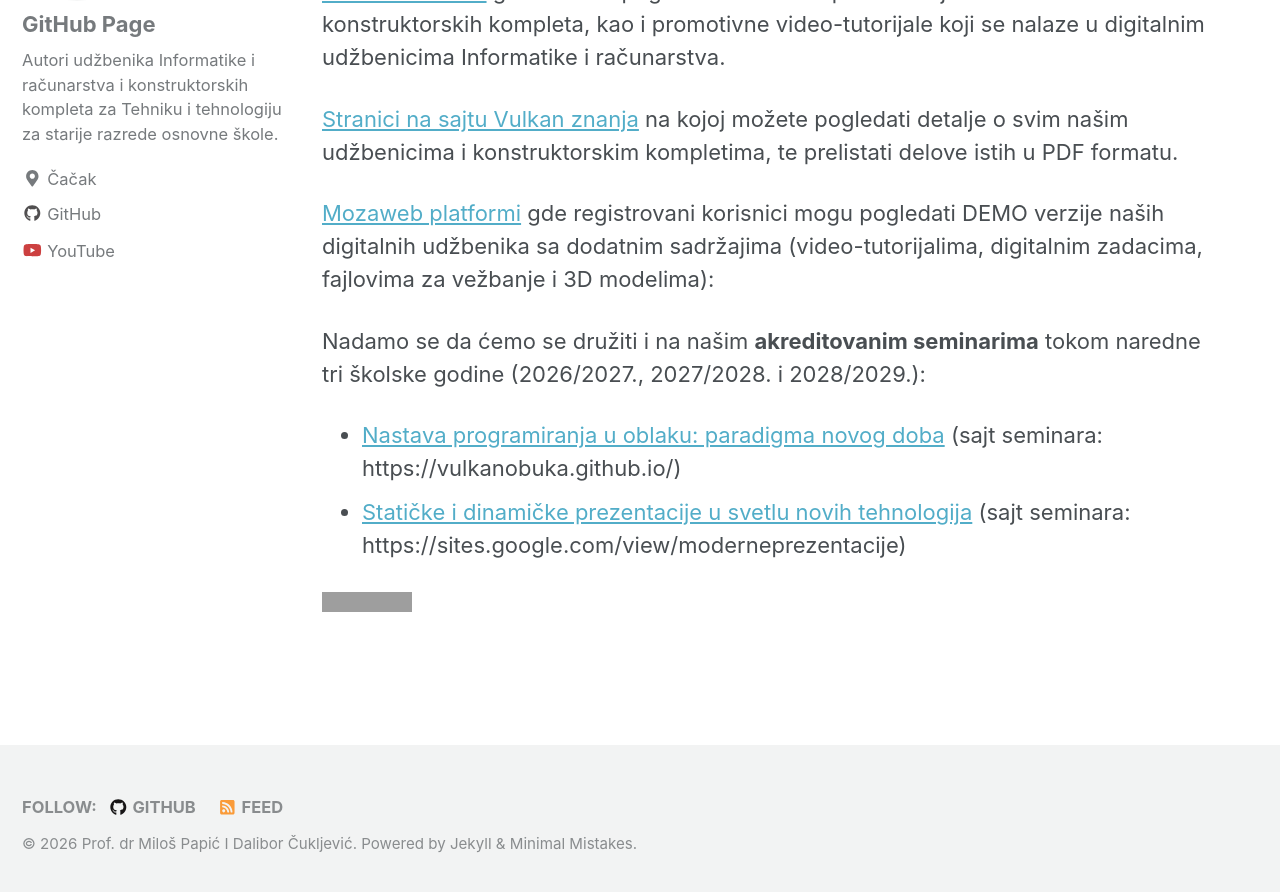
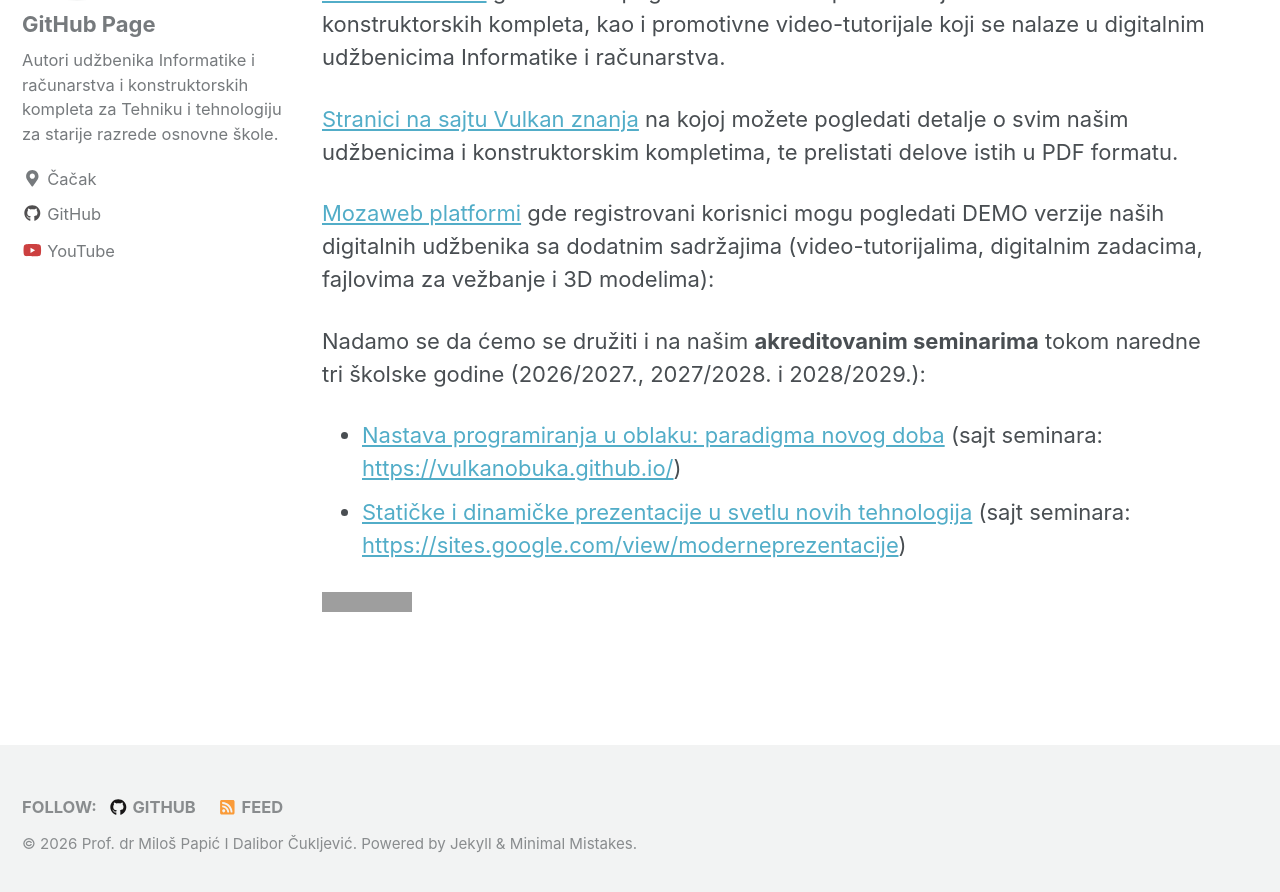
Before and after one commit to vulkanznanje/vulkanznanje.github.io, a Jekyll site: the page built from index.md, in a window 1280 px wide and 900 px high, scrolled down 605 px. Shown: the top 892 px of the window. Built offline with Jekyll 4.4.1, drawn with Linux system fonts in a browser that asks for light colours; nearby versions of some CDN libraries; part of the change alters nothing that is shown; grey boxes are pictures that could not be loaded.

```diff
--- a/index.md
+++ b/index.md
@@ -22,8 +22,8 @@ header:
 
 Nadamo se da ćemo se družiti i na našim **akreditovanim seminarima** tokom naredne tri školske godine (2026/2027., 2027/2028. i 2028/2029.):
 
-* [Nastava programiranja u oblaku: paradigma novog doba](https://zuov-katalog.rs/index.php?action=page/catalog/view&id=181) (sajt seminara: https://vulkanobuka.github.io/)
-* [Statičke i dinamičke prezentacije u svetlu novih tehnologija](https://zuov-katalog.rs/index.php?action=page/catalog/view&id=688) (sajt seminara: https://sites.google.com/view/moderneprezentacije)
+* [Nastava programiranja u oblaku: paradigma novog doba](https://zuov-katalog.rs/index.php?action=page/catalog/view&id=181) (sajt seminara: [https://vulkanobuka.github.io/](https://vulkanobuka.github.io/))
+* [Statičke i dinamičke prezentacije u svetlu novih tehnologija](https://zuov-katalog.rs/index.php?action=page/catalog/view&id=688) (sajt seminara: [https://sites.google.com/view/moderneprezentacije](https://sites.google.com/view/moderneprezentacije))
 
 
 ![](https://komarev.com/ghpvc/?username=vulkanznanje&label=Github+views)
```
